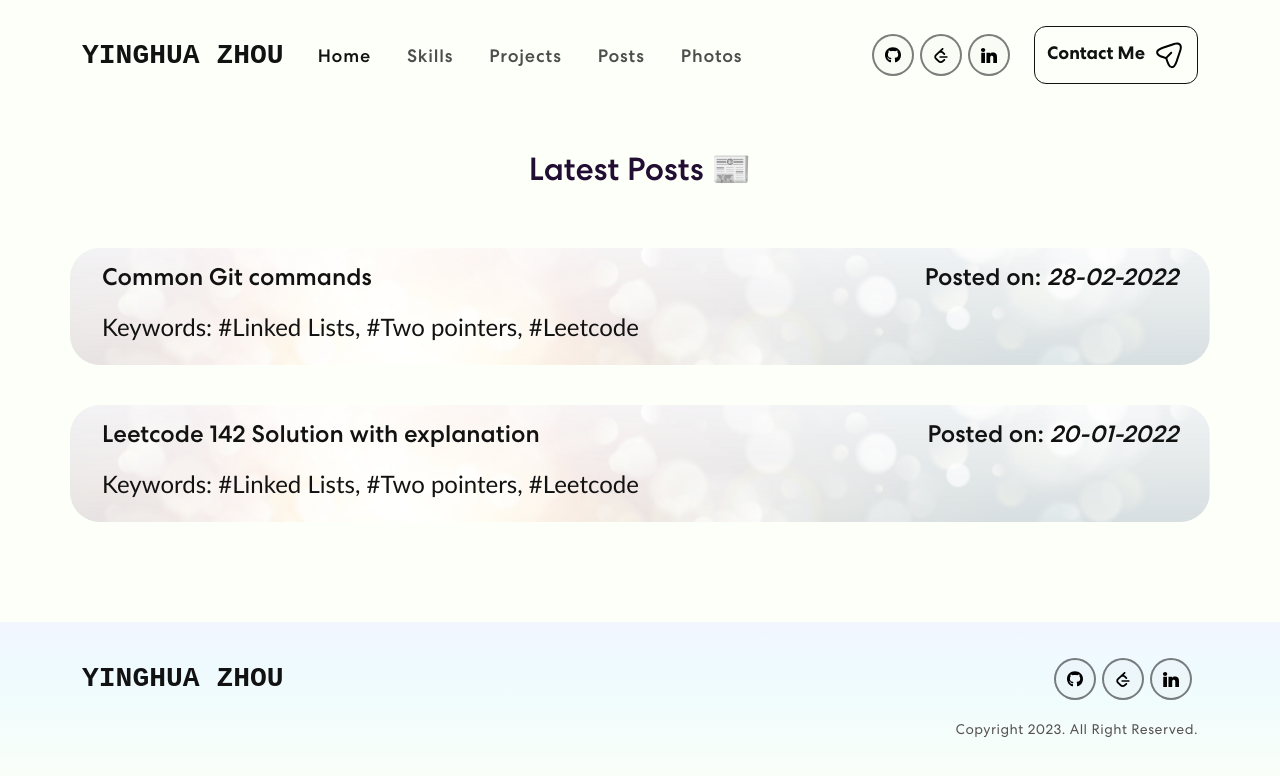
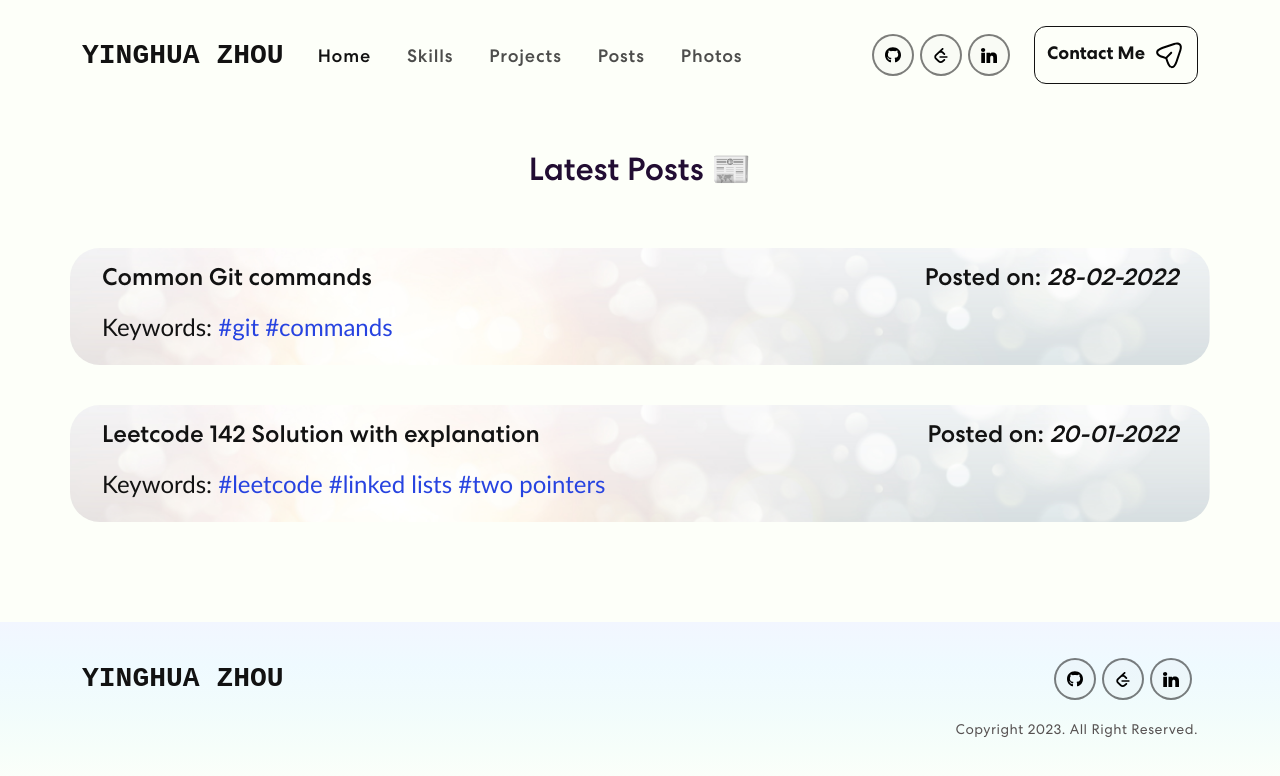
Before and after one commit to zyinghua/zyh-personal-website, a React (Create React App) app: page /posts in a window 1280 px wide. Shown: the top 776 px of the page. Built offline with nearby package versions, Linux system fonts and the light colour scheme.

Commit message:
Added dynamic keywords in post card. its color changed to dark blue

```diff
--- a/src/components/PostCard.js
+++ b/src/components/PostCard.js
@@ -20,7 +20,14 @@ export const PostCard = (props) => {
                     </Col>
                 </Row>
                 <Row>
-                    <p>Keywords: #Linked Lists, #Two pointers, #Leetcode</p>
+                    <p>
+                        <span>Keywords: </span>
+                        {props.keywords.map((keyword) => {
+                            return (
+                                <span className="post-card-keyword">{`#${keyword}${" "}`}</span>
+                            );
+                        })}
+                    </p>
                 </Row>
             </Container>
         </Link>
--- a/src/css/Posts.css
+++ b/src/css/Posts.css
@@ -30,3 +30,6 @@
     font-family: "Gill Sans", "Gill Sans MT";
     margin: 20px 20px 0 20px;
 }
+.post-card-keyword {
+    color: rgb(39, 67, 224);
+}
```
